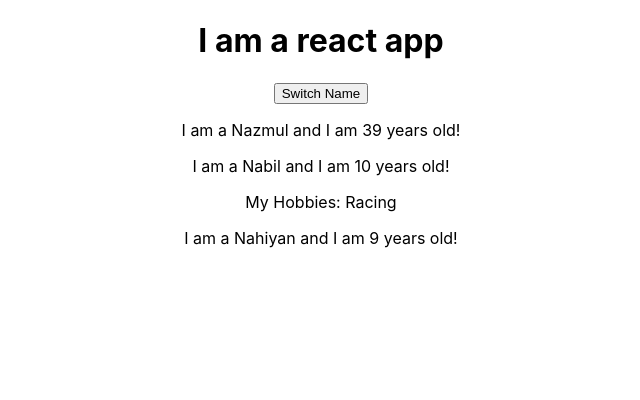
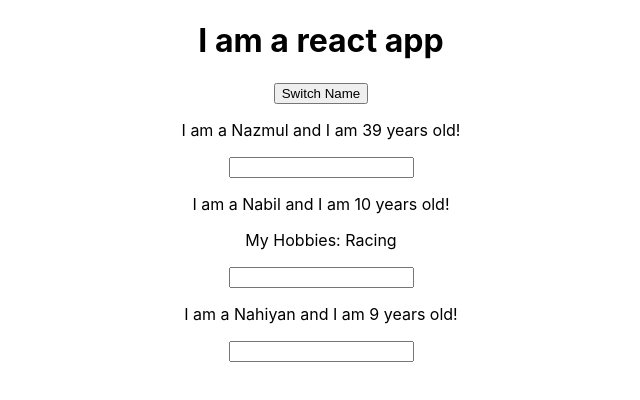
Before and after one commit to nazmulb/react.js, a React (Create React App) app in the folder learning/myapp/: page / in a window 1280 px wide. Shown: the top 400 px of the page, without its empty margins (319-959 px from the left). Built offline with nearby package versions, Linux system fonts and the light colour scheme.

Commit message:
added codes

```diff
--- a/learning/myapp/src/App.js
+++ b/learning/myapp/src/App.js
@@ -22,6 +22,16 @@
     });
   };
 
+  changeNameHandler = (event) => {
+    this.setState({
+      persons: [
+        { name: 'Nazmul', age: 39 },
+        { name: event.target.value, age: 10.5 },
+        { name: "Nahiyan", age: 9.5 },
+      ],
+    });
+  };
+
   render() {
     return (
       <div className="App">
@@ -35,6 +45,7 @@
           name={this.state.persons[1].name}
           age={this.state.persons[1].age}
           click={this.switchNameHandler.bind(this, 'Nazmul Basher')}
+          changed={this.changeNameHandler}
         >
           My Hobbies: Racing
         </Person>
--- a/learning/myapp/src/Person/Person.js
+++ b/learning/myapp/src/Person/Person.js
@@ -7,6 +7,7 @@
         I am a {props.name} and I am {props.age} years old!
       </p>
       <p> {props.children} </p>
+      <input type="text" onChange={props.changed} />
     </div>
   );
 };
```
